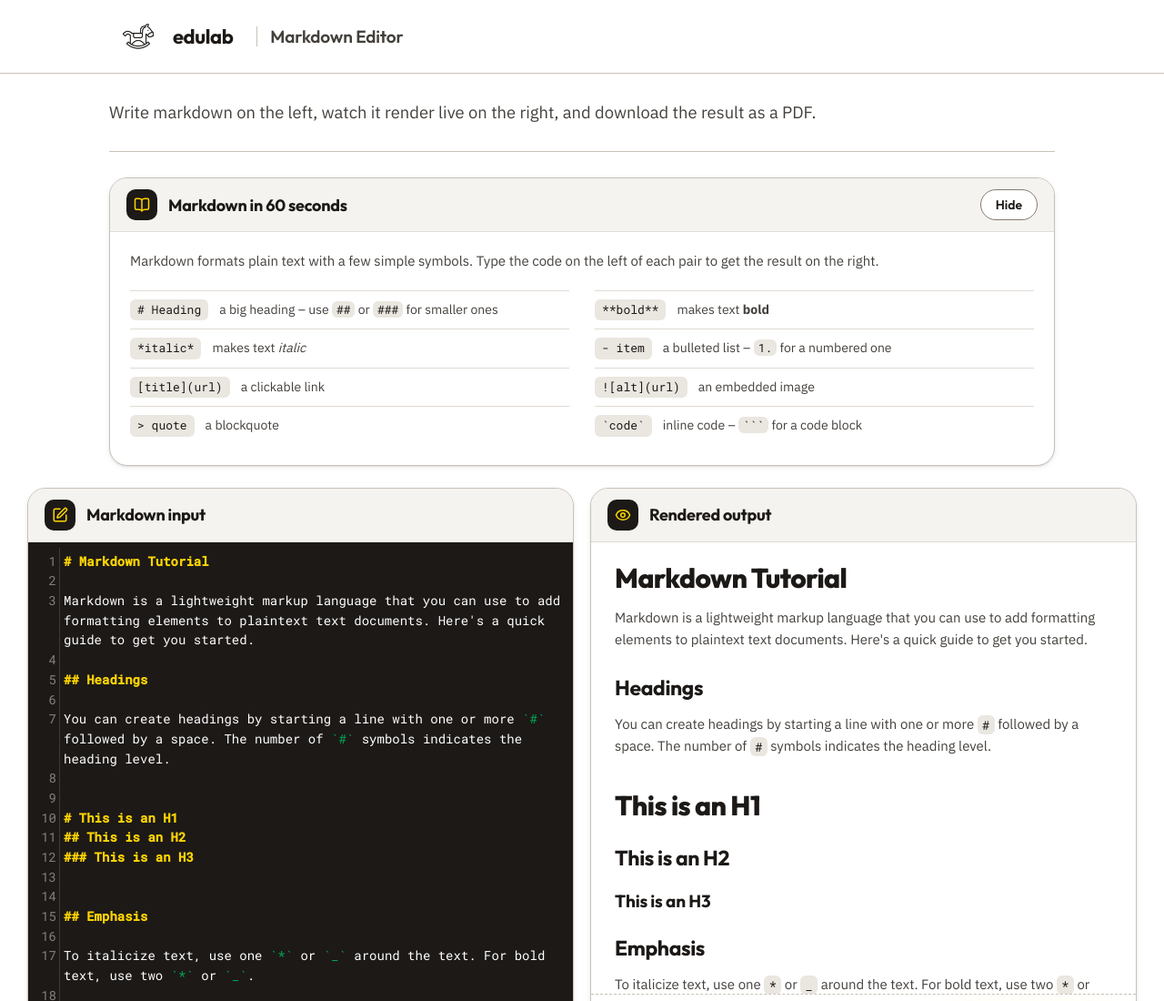
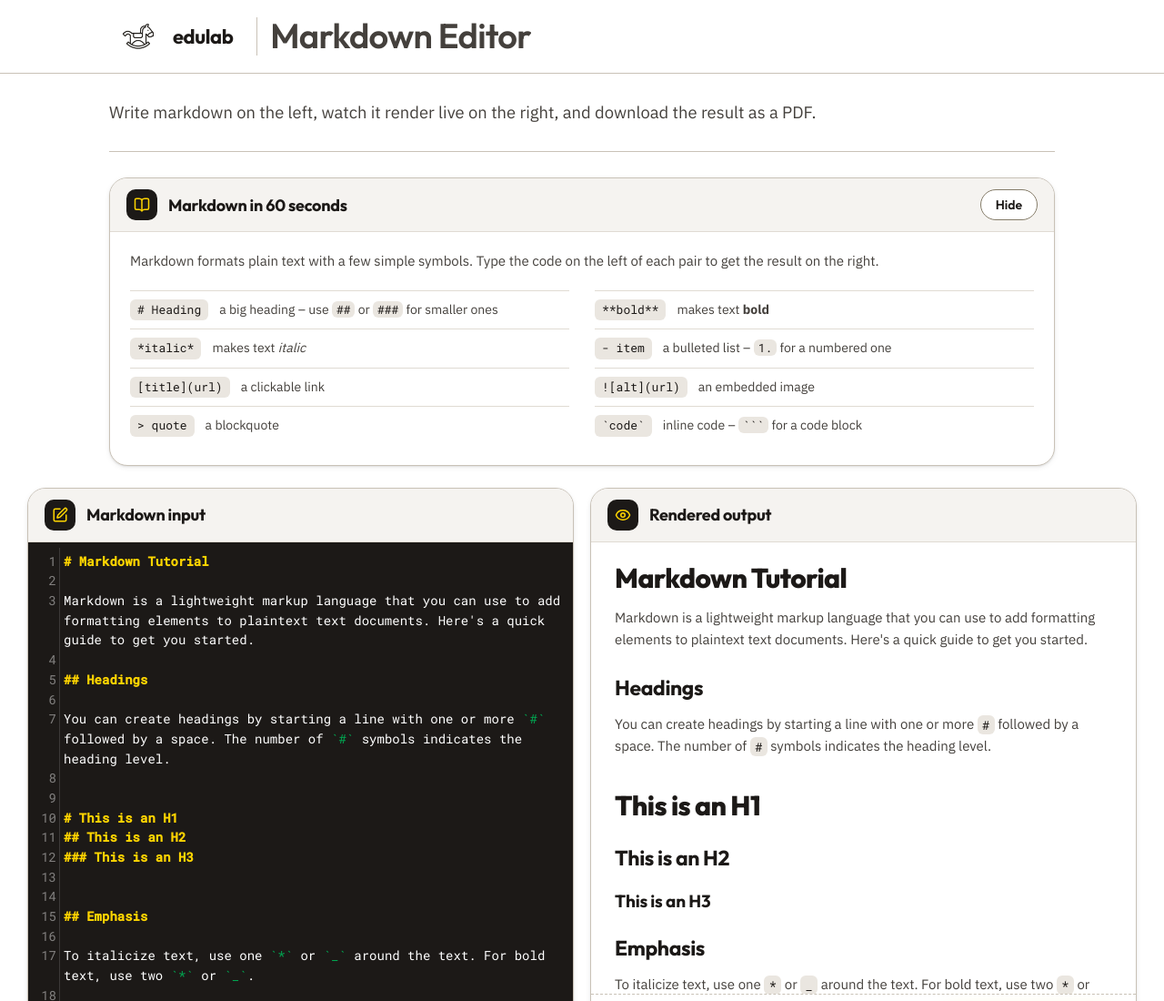
Before and after one commit to workszop/markdown, a plain HTML site: page index.html in a window 1280 px wide. Shown: the top 1100 px of the page at 91% size. Drawn offline with nearby package versions, Linux system fonts and the light colour scheme.

Commit message:
Bigger app title in the edulab top bar
Co-Authored-By: Claude Opus 5.5 <noreply@anthropic.com>

```diff
--- a/index.html
+++ b/index.html
@@ -50,7 +50,7 @@
         }
         .edu-app-title {
             margin: 0 0 0 14px; padding-left: 14px; border-left: 1px solid var(--line-2, #d9d3c7);
-            font-family: var(--font-display); font-weight: 600; font-size: 19px; letter-spacing: -.01em; line-height: 1.2;
+            font-family: var(--font-display); font-weight: 600; font-size: 38px; letter-spacing: -.02em; line-height: 1.1;
             color: var(--ink-2, #4a4540); white-space: nowrap; overflow: hidden; text-overflow: ellipsis; min-width: 0; flex: 0 1 auto;
         }
         @media (max-width: 640px) { .edu-app-title { font-size: 15px; margin-left: 10px; padding-left: 10px; } }
```
